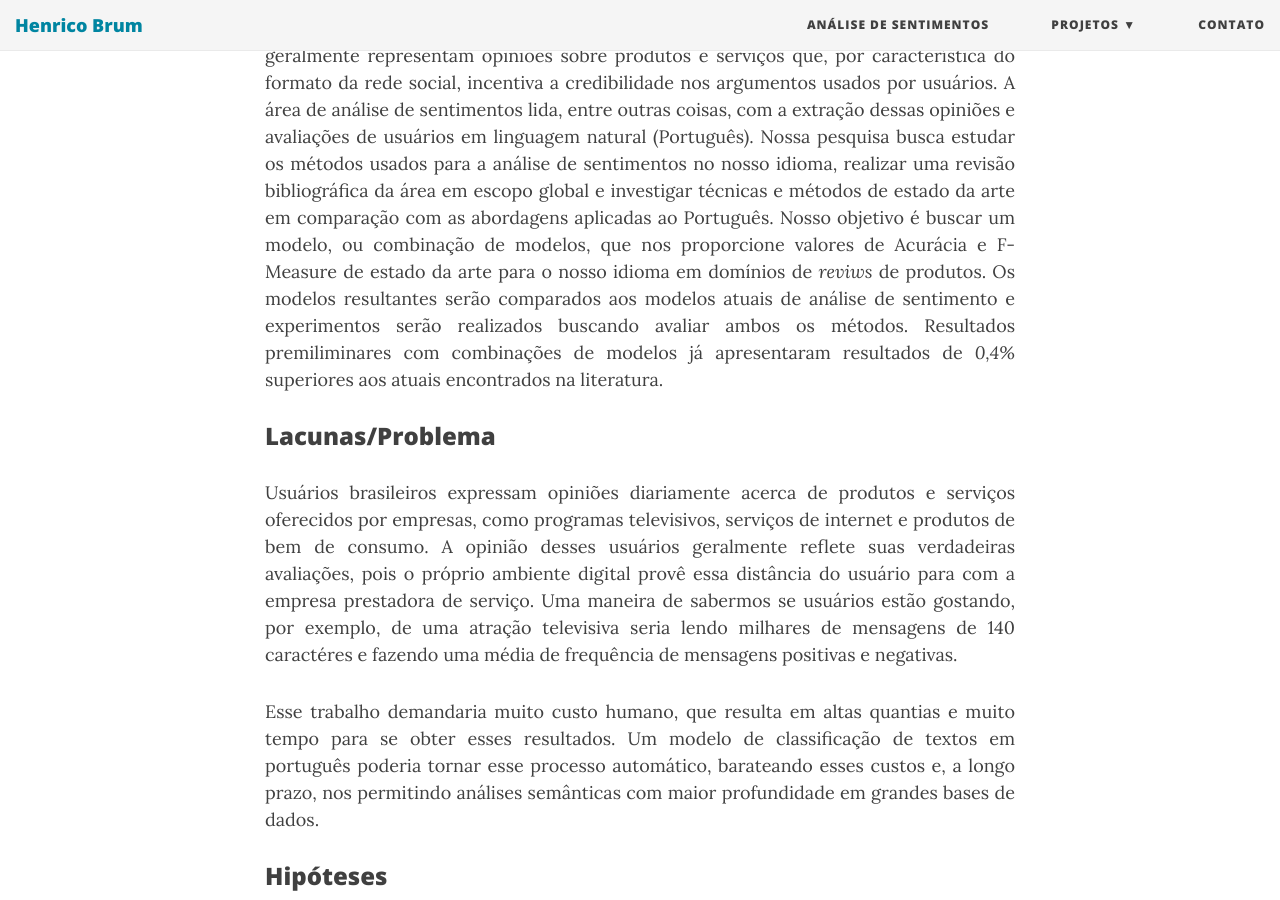
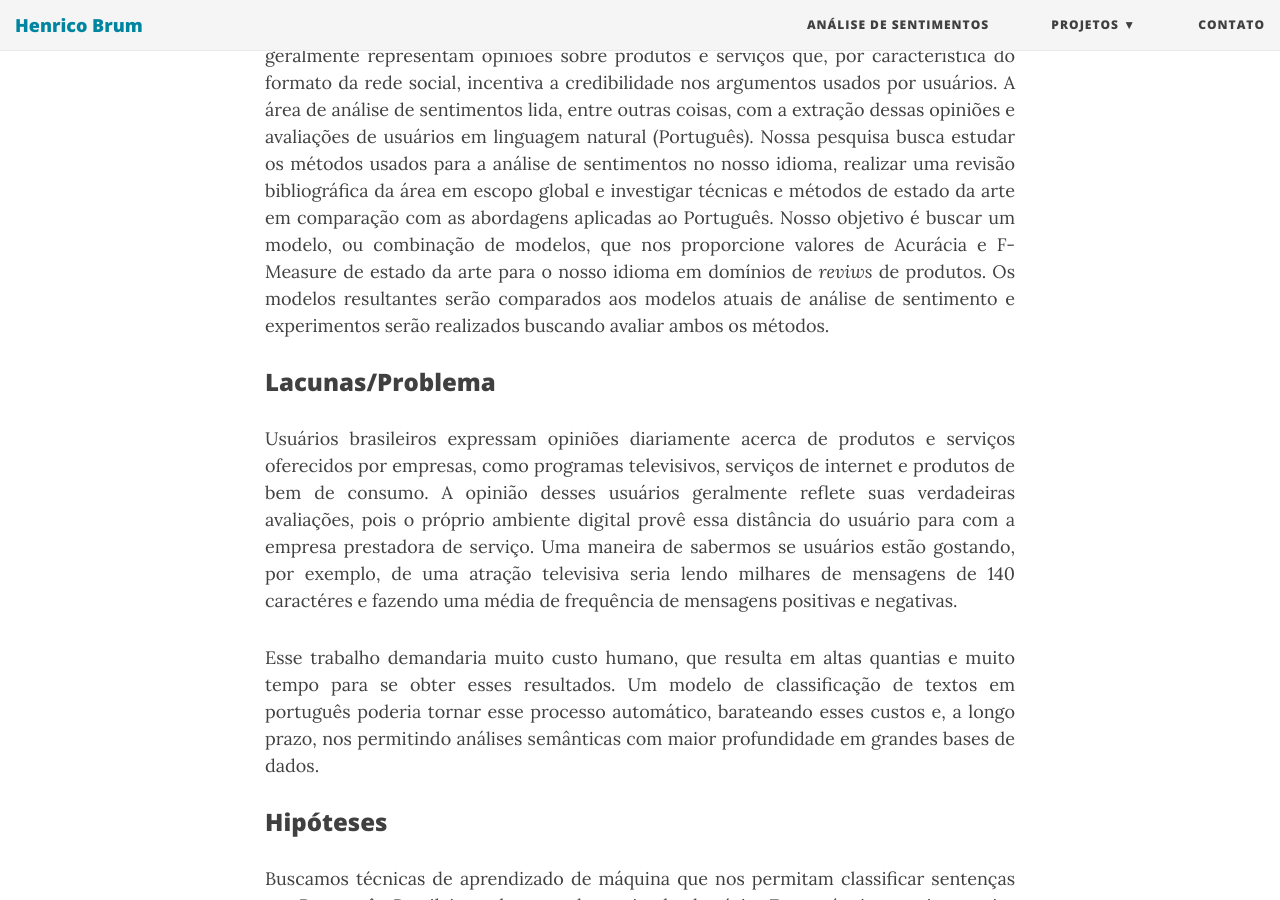
Before and after one commit to HenricoBrum/HenricoBrum.github.io, a Jekyll site: the page built from _posts/2016-01-03-mestrado.md, in a window 1280 px wide and 900 px high, scrolled down 638 px. Built offline with Jekyll 4.4.1, drawn with Linux system fonts in a browser that asks for light colours; nearby versions of some CDN libraries.

Commit message:
Amazing commit man

```diff
--- a/_posts/2016-01-03-mestrado.md
+++ b/_posts/2016-01-03-mestrado.md
@@ -5,7 +5,7 @@
 bigimg: /img/tsm.png
 ---
 
-Diariamente, milhares de informações trafegam via internet gerando conteúdo e informação gerada por usuários sobre os mais diversos temas. Essas informações geralmente representam opiniões sobre produtos e serviços que, por característica do formato da rede social, incentiva a credibilidade nos argumentos usados por usuários. A área de análise de sentimentos lida, entre outras coisas, com a extração dessas opiniões e avaliações de usuários em linguagem natural (Português). Nossa pesquisa busca estudar os métodos usados para a análise de sentimentos no nosso idioma, realizar uma revisão bibliográfica da área em escopo global e investigar técnicas e métodos de estado da arte em comparação com as abordagens aplicadas ao Português. Nosso objetivo é buscar um modelo, ou combinação de modelos, que nos proporcione valores de Acurácia e F-Measure de estado da arte para o nosso idioma em domínios de *reviws* de produtos. Os modelos resultantes serão comparados aos modelos atuais de análise de sentimento e experimentos serão realizados buscando avaliar ambos os métodos. Resultados premiliminares com combinações de modelos já apresentaram resultados de *0,4%* superiores aos atuais encontrados na literatura.
+Diariamente, milhares de informações trafegam via internet gerando conteúdo e informação gerada por usuários sobre os mais diversos temas. Essas informações geralmente representam opiniões sobre produtos e serviços que, por característica do formato da rede social, incentiva a credibilidade nos argumentos usados por usuários. A área de análise de sentimentos lida, entre outras coisas, com a extração dessas opiniões e avaliações de usuários em linguagem natural (Português). Nossa pesquisa busca estudar os métodos usados para a análise de sentimentos no nosso idioma, realizar uma revisão bibliográfica da área em escopo global e investigar técnicas e métodos de estado da arte em comparação com as abordagens aplicadas ao Português. Nosso objetivo é buscar um modelo, ou combinação de modelos, que nos proporcione valores de Acurácia e F-Measure de estado da arte para o nosso idioma em domínios de *reviws* de produtos. Os modelos resultantes serão comparados aos modelos atuais de análise de sentimento e experimentos serão realizados buscando avaliar ambos os métodos.
 
 ### Lacunas/Problema
 
```
